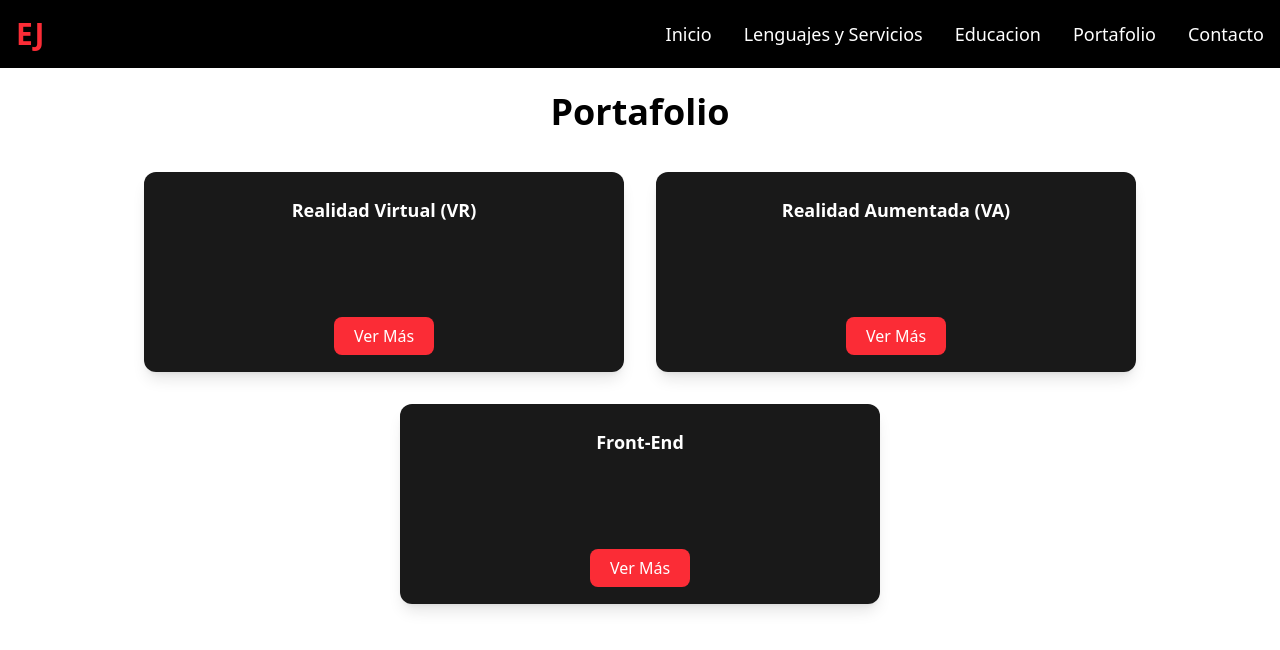
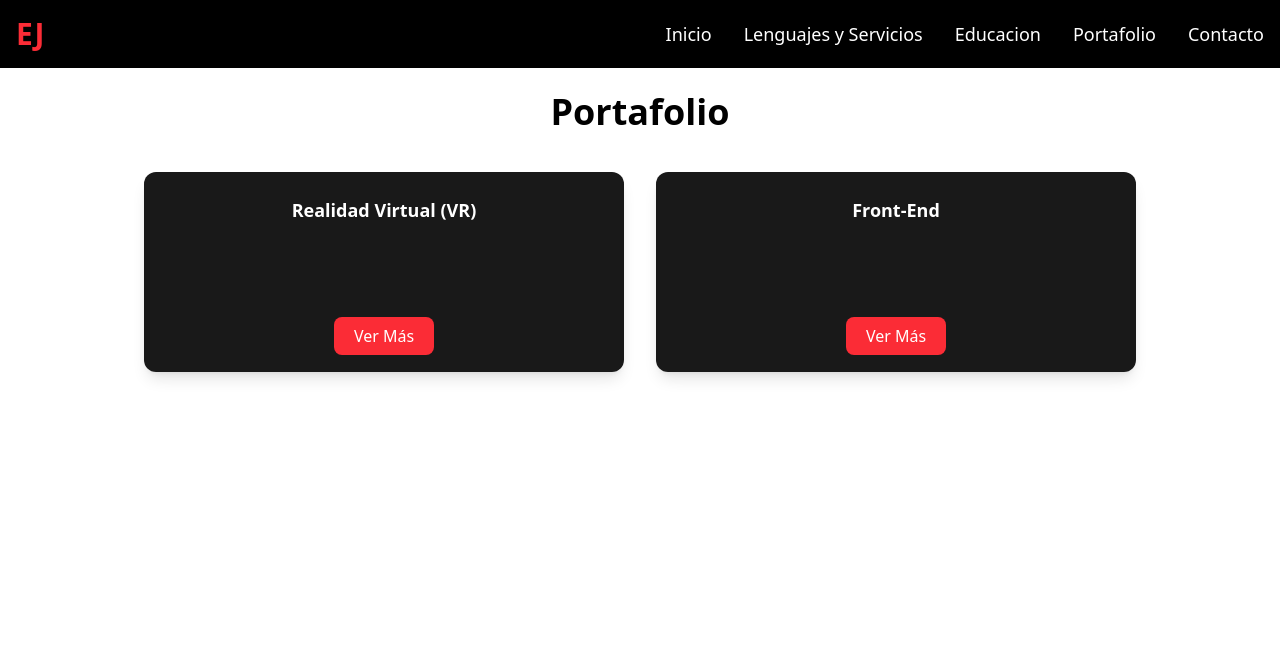
Before and after one commit to Evans-F-Jimenez/Portafolio, a React (Vite) app: page /social in a window 1280 px wide. Shown: the top 650 px of the page. Built offline with nearby package versions, Linux system fonts and the light colour scheme.

Commit message:
VA no ready

```diff
--- a/src/pages/Experiences.jsx
+++ b/src/pages/Experiences.jsx
@@ -16,7 +16,7 @@ const Experiences = () => {
 
             <div className="flex flex-wrap gap-8 justify-center pt-5">
                 <ExperienceCard title="Realidad Virtual (VR)" link="/portafolio/vr" bgimage={VRImage} />
-                <ExperienceCard title="Realidad Aumentada (VA)" link="/portafolio/va" bgimage={VAImage} />
+                {/* <ExperienceCard title="Realidad Aumentada (VA)" link="/portafolio/va" bgimage={VAImage} /> */}
                 <ExperienceCard title="Front-End" link="/portafolio/front-end" bgimage={FrontEndImage} />
             </div>
         </div>
```
